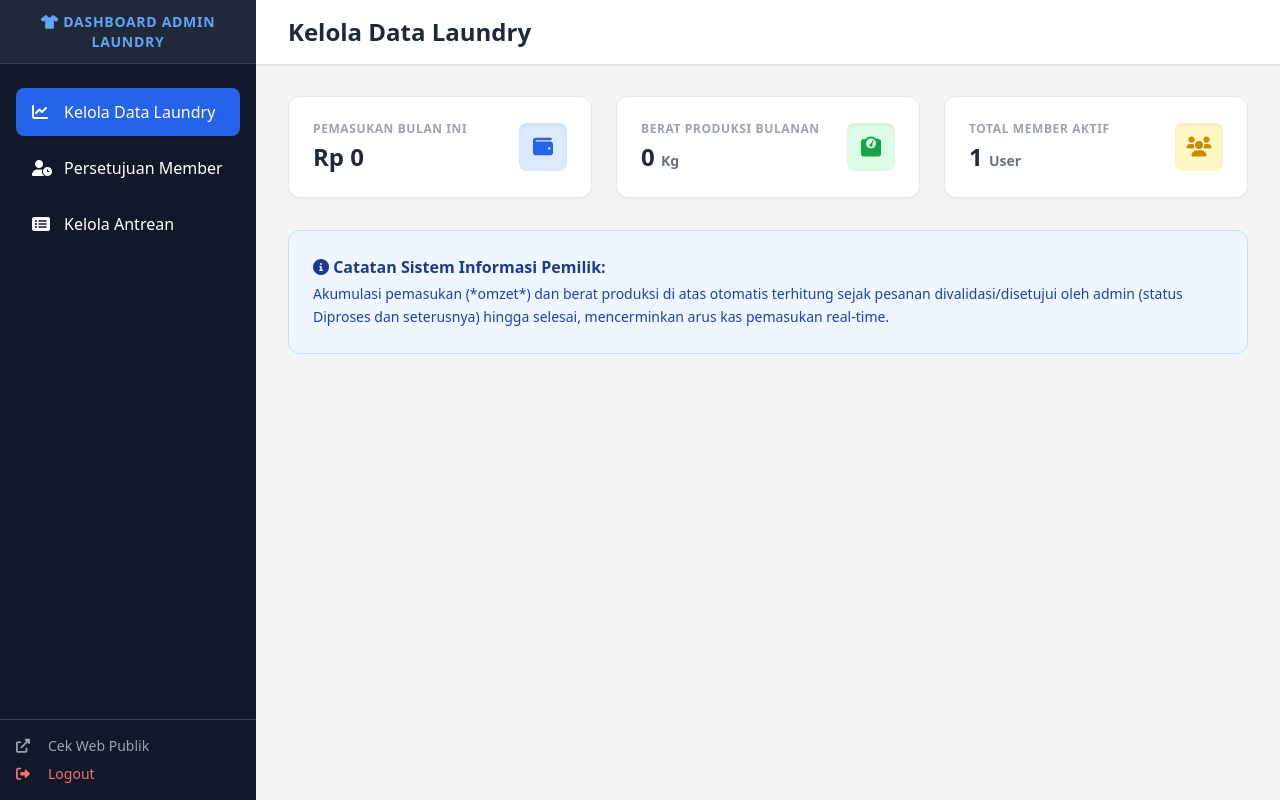
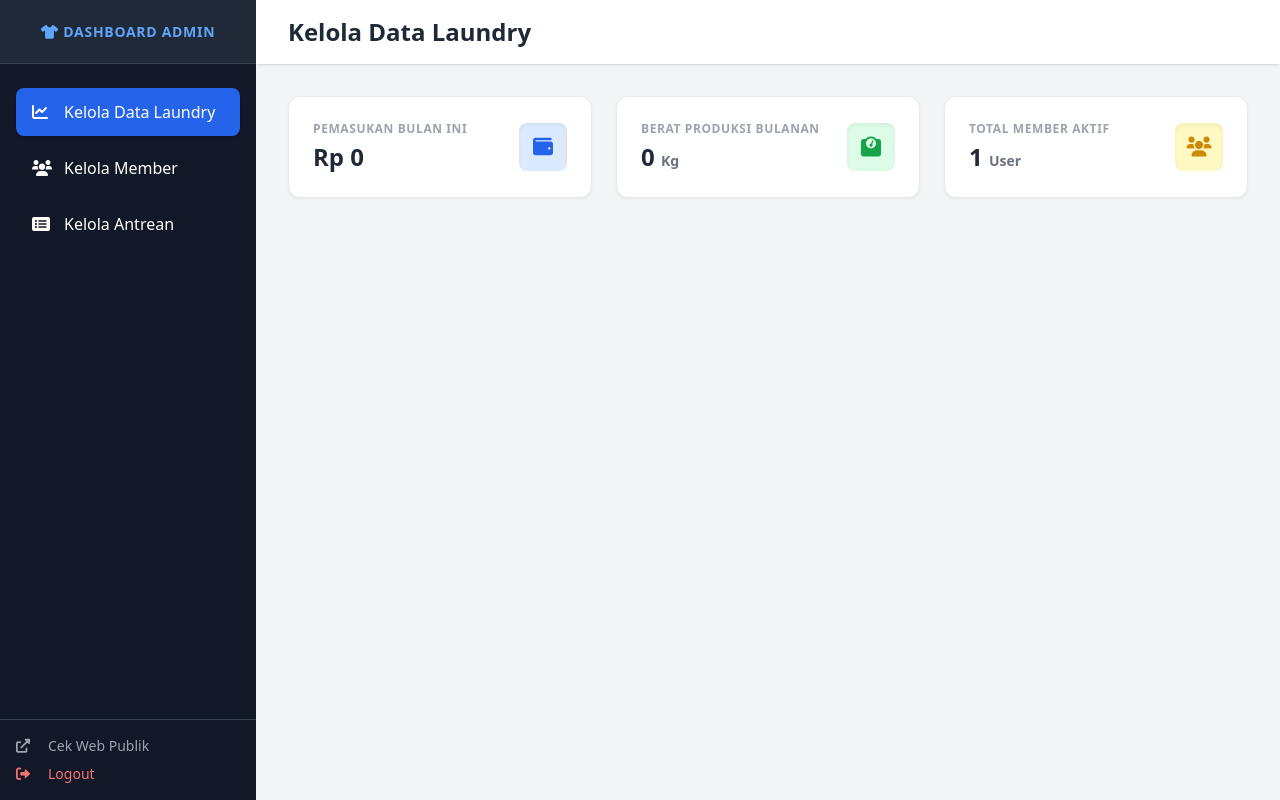
Before and after one commit to grey484/smart_laundry, a PHP site: page /admin/index.php in a window 1280 px wide. Run offline with PHP 8.4, Linux system fonts and the light colour scheme; the visitor is signed in with stand-in values (Sample User, id 1); tables that the repository leaves empty or names only in its code hold one stand-in row (values such as "Sample post"); some libraries are stand-ins or nearby versions.

Commit message:
Add files via upload

```diff
--- a/admin/index.php
+++ b/admin/index.php
@@ -5,6 +5,13 @@ if (!isset($_SESSION['admin_logged_in'])) {
     exit;
 }
 require '../koneksi.php';
+
+// ==========================================
+// 0. LOGIKA OTOMATIS EXPIRED MEMBERSHIP (1 BULAN)
+// ==========================================
+// Otomatis mengubah status member dari 'Aktif' menjadi 'Expired'
+// jika tanggal pendaftaran sudah lebih dari 1 bulan (30 hari)
+$conn->query("UPDATE member SET status_member = 'Expired' WHERE status_member = 'Aktif' AND tanggal_daftar <= (NOW() - INTERVAL 1 MONTH)");
 
 // ==========================================
 // 1. PROSES AKSI DATA (POST NATIVE WITH SOFT-DELETE)
@@ -48,7 +55,7 @@ if ($_SERVER["REQUEST_METHOD"] == "POST" && isset($_POST['action_member'])) {
 // 2. QUERY RETRIEVE DATA STATISTIK BULANAN
 // ==========================================
 
-// A. Hitung Total Omzet Bulan Ini (Terhitung sejak pesanan disetujui/diproses, bukan menunggu konfirmasi)
+// A. Hitung Total Omzet Bulan Ini
 $query_omzet = "SELECT SUM(total_harga) AS total FROM pesanan
                 WHERE MONTH(tanggal_pesan) = MONTH(CURRENT_DATE())
                 AND YEAR(tanggal_pesan) = YEAR(CURRENT_DATE())
@@ -57,7 +64,7 @@ $query_omzet = "SELECT SUM(total_harga) AS total FROM pesanan
 $res_omzet = $conn->query($query_omzet)->fetch_assoc();
 $total_omzet = $res_omzet['total'] ?? 0;
 
-// B. Hitung Berat Produksi (Kg) Bulan Ini (Terhitung sejak pesanan disetujui/diproses)
+// B. Hitung Berat Produksi (Kg) Bulan Ini
 $query_kg = "SELECT SUM(jumlah_kg) AS total_kg FROM pesanan
              WHERE MONTH(tanggal_pesan) = MONTH(CURRENT_DATE())
              AND YEAR(tanggal_pesan) = YEAR(CURRENT_DATE())
@@ -66,7 +73,7 @@ $query_kg = "SELECT SUM(jumlah_kg) AS total_kg FROM pesanan
 $res_kg = $conn->query($query_kg)->fetch_assoc();
 $total_kg = $res_kg['total_kg'] ?? 0;
 
-// C. Hitung Total Member Aktif
+// C. Hitung Total Member Aktif (Hanya yang statusnya benar-benar Aktif dan belum expired)
 $query_tot_member = "SELECT COUNT(*) AS total FROM member WHERE status_member = 'Aktif'";
 $res_tot_member = $conn->query($query_tot_member)->fetch_assoc();
 $total_member_aktif = $res_tot_member['total'] ?? 0;
@@ -75,7 +82,11 @@ $total_member_aktif = $res_tot_member['total'] ?? 0;
 $query_member = "SELECT * FROM member WHERE status_member = 'Pending' ORDER BY id ASC";
 $result_member = $conn->query($query_member);
 
-// E. Ambil Data Pesanan Transaksi Aktif (Kecuali yang berstatus 'Dihapus_Selesai')
+// E. Ambil Data Member Aktif
+$query_member_aktif = "SELECT * FROM member WHERE status_member = 'Aktif' ORDER BY id ASC";
+$result_member_aktif = $conn->query($query_member_aktif);
+
+// F. Ambil Data Pesanan Transaksi Aktif
 $query_pesanan = "SELECT p.*, m.poin AS member_poin, m.no_whatsapp
                   FROM pesanan p
                   LEFT JOIN member m ON p.member_id = m.id
@@ -88,9 +99,8 @@ $result_pesanan = $conn->query($query_pesanan);
 // ==========================================
 $page = isset($_GET['page']) ? $_GET['page'] : 'dashboard';
 
-// Sinkronisasi Judul Topbar Halaman Aktif
 $header_title = "Kelola Data Laundry";
-if ($page == 'member') { $header_title = "Persetujuan Member Baru"; }
+if ($page == 'member') { $header_title = "Kelola & Persetujuan Member"; }
 if ($page == 'transaksi') { $header_title = "Kelola Antrean Cucian"; }
 ?>
 
@@ -109,7 +119,7 @@ if ($page == 'transaksi') { $header_title = "Kelola Antrean Cucian"; }
     <aside class="w-64 bg-gray-900 text-white flex flex-col hidden md:flex shrink-0">
         <div class="h-16 flex items-center justify-center border-b border-gray-700 bg-gray-800">
             <h1 class="text-sm font-bold tracking-wider uppercase text-blue-400 text-center px-2">
-                <i class="fas fa-tshirt"></i> Dashboard Admin Laundry
+                <i class="fas fa-tshirt"></i> Dashboard Admin
             </h1>
         </div>
         <nav class="flex-1 px-4 py-6 space-y-2">
@@ -117,7 +127,7 @@ if ($page == 'transaksi') { $header_title = "Kelola Antrean Cucian"; }
                 <i class="fas fa-chart-line w-5"></i> Kelola Data Laundry
             </a>
             <a href="index.php?page=member" class="flex items-center gap-3 px-4 py-3 rounded-lg text-white font-medium transition <?= $page == 'member' ? 'bg-blue-600 shadow' : 'hover:bg-gray-800 text-gray-300' ?>">
-                <i class="fas fa-user-clock w-5"></i> Persetujuan Member
+                <i class="fas fa-users w-5"></i> Kelola Member
             </a>
             <a href="index.php?page=transaksi" class="flex items-center gap-3 px-4 py-3 rounded-lg text-white font-medium transition <?= $page == 'transaksi' ? 'bg-blue-600 shadow' : 'hover:bg-gray-800 text-gray-300' ?>">
                 <i class="fas fa-list-alt w-5"></i> Kelola Antrean
@@ -142,7 +152,7 @@ if ($page == 'transaksi') { $header_title = "Kelola Antrean Cucian"; }
 
         <div class="p-8 flex-1">
             <?php if ($page == 'dashboard'): ?>
-                <!-- VIEW MENU 1: PANTAU OMZET (DASHBOARD) -->
+                <!-- VIEW MENU 1: DASHBOARD -->
                 <div class="grid grid-cols-1 md:grid-cols-3 gap-6 mb-8">
                     <div class="bg-white rounded-xl shadow-sm p-6 border border-gray-200 flex items-center justify-between">
                         <div>
@@ -172,13 +182,14 @@ if ($page == 'transaksi') { $header_title = "Kelola Antrean Cucian"; }
                         </div>
                     </div>
                 </div>
-                <div class="bg-blue-50 border border-blue-200 rounded-xl p-6">
-                    <h4 class="text-base font-bold text-blue-900 mb-1"><i class="fas fa-info-circle"></i> Catatan Sistem Informasi Pemilik:</h4>
-                    <p class="text-sm text-blue-800 leading-relaxed">Akumulasi pemasukan (*omzet*) dan berat produksi di atas otomatis terhitung sejak pesanan divalidasi/disetujui oleh admin (status Diproses dan seterusnya) hingga selesai, mencerminkan arus kas pemasukan real-time.</p>
-                </div>
 
             <?php elseif ($page == 'member'): ?>
-                <!-- VIEW MENU 2: PERSETUJUAN MEMBER -->
+                <!-- VIEW MENU 2: KELOLA MEMBER & PERSETUJUAN -->
+                <div class="space-y-8">
+
+                    <!-- BAGIAN A: PERMINTAAN MEMBER BARU (PENDING) -->
+                    <div>
+                        <h3 class="text-lg font-bold text-gray-800 mb-4"><i class="fas fa-user-clock text-yellow-500"></i> Permintaan Pendaftaran Member Baru</h3>
                         <div class="bg-white shadow-sm rounded-xl overflow-hidden border border-gray-200">
                             <div class="overflow-x-auto">
                                 <table class="min-w-full leading-normal text-left">
@@ -215,8 +226,7 @@ if ($page == 'transaksi') { $header_title = "Kelola Antrean Cucian"; }
                                             <?php endwhile; ?>
                                         <?php else: ?>
                                             <tr>
-                                        <td colspan="3" class="px-6 py-8 text-center text-gray-400 font-medium bg-gray-50/50">
-                                            <i class="fas fa-check-circle text-gray-300 text-3xl mb-2 block"></i>
+                                                <td colspan="3" class="px-6 py-6 text-center text-gray-400 font-medium bg-gray-50/50">
                                                     Tidak ada permintaan pendaftaran member baru saat ini.
                                                 </td>
                                             </tr>
@@ -225,9 +235,61 @@ if ($page == 'transaksi') { $header_title = "Kelola Antrean Cucian"; }
                                 </table>
                             </div>
                         </div>
+                    </div>
+
+                    <!-- BAGIAN B: DAFTAR MEMBER AKTIF -->
+                    <div>
+                        <h3 class="text-lg font-bold text-gray-800 mb-4"><i class="fas fa-users text-blue-500"></i> Daftar Pelanggan Member Aktif (Masa Aktif 1 Bulan)</h3>
+                        <div class="bg-white shadow-sm rounded-xl overflow-hidden border border-gray-200">
+                            <div class="overflow-x-auto">
+                                <table class="min-w-full leading-normal text-left">
+                                    <thead>
+                                        <tr class="bg-gray-50 text-gray-400 text-xs uppercase tracking-wider font-bold border-b border-gray-200">
+                                            <th class="px-6 py-4">Nama Member</th>
+                                            <th class="px-6 py-4">Nomor WhatsApp</th>
+                                            <th class="px-6 py-4 text-center">Poin Loyalitas</th>
+                                            <th class="px-6 py-4 text-center">Status Akun</th>
+                                        </tr>
+                                    </thead>
+                                    <tbody class="text-sm">
+                                        <?php if($result_member_aktif->num_rows > 0): ?>
+                                            <?php while($row_akt = $result_member_aktif->fetch_assoc()): ?>
+                                            <tr class="hover:bg-gray-50/50 transition border-b border-gray-100">
+                                                <td class="px-6 py-4 font-bold text-gray-800"><?= htmlspecialchars($row_akt['nama']) ?></td>
+                                                <td class="px-6 py-4 text-blue-600 font-semibold">
+                                                    <a href="https://wa.me/<?= htmlspecialchars($row_akt['no_whatsapp']) ?>" target="_blank" class="hover:underline">
+                                                        <i class="fab fa-whatsapp text-green-500"></i> <?= htmlspecialchars($row_akt['no_whatsapp']) ?>
+                                                    </a>
+                                                </td>
+                                                <td class="px-6 py-4 text-center">
+                                                    <span class="bg-yellow-100 text-yellow-800 text-xs font-bold px-3 py-1 rounded-full border border-yellow-300">
+                                                        <i class="fas fa-star text-yellow-500"></i> <?= $row_akt['poin'] ?? 0 ?> Poin
+                                                    </span>
+                                                </td>
+                                                <td class="px-6 py-4 text-center">
+                                                    <span class="bg-green-100 text-green-700 text-xs font-bold px-3 py-1 rounded-full">
+                                                        Aktif
+                                                    </span>
+                                                </td>
+                                            </tr>
+                                            <?php endwhile; ?>
+                                        <?php else: ?>
+                                            <tr>
+                                                <td colspan="4" class="px-6 py-6 text-center text-gray-400 font-medium bg-gray-50/50">
+                                                    Belum ada member yang berstatus aktif.
+                                                </td>
+                                            </tr>
+                                        <?php endif; ?>
+                                    </tbody>
+                                </table>
+                            </div>
+                        </div>
+                    </div>
+
+                </div>
 
             <?php elseif ($page == 'transaksi'): ?>
-                <!-- VIEW MENU 3: KELOLA ANTREAN -->
+                <!-- VIEW MENU 3: KELOLA ANTREAN TRANSAKSI -->
                 <div class="bg-white shadow-sm rounded-xl overflow-hidden border border-gray-200">
                     <div class="overflow-x-auto">
                         <table class="min-w-full leading-normal text-left">
@@ -287,7 +349,6 @@ if ($page == 'transaksi') { $header_title = "Kelola Antrean Cucian"; }
                                             <p><i class="fas fa-motorcycle text-blue-400 w-4"></i> <?= htmlspecialchars($row['opsi_pengiriman']) ?></p>
                                             <p><i class="fas fa-wallet text-green-400 w-4"></i> <?= htmlspecialchars($row['metode_pembayaran']) ?></p>
 
-                                            <!-- LINK BUKTI PEMBAYARAN -->
                                             <?php if(!empty($row['bukti_pembayaran'])): ?>
                                                 <p class="mt-1">
                                                     <i class="fas fa-image text-purple-500 w-4"></i>
@@ -299,8 +360,6 @@ if ($page == 'transaksi') { $header_title = "Kelola Antrean Cucian"; }
                                         </div>
                                     </td>
                                     <td class="px-6 py-4 text-center">
-
-                                        <!-- Tombol Cepat Verifikasi jika Status Menunggu Konfirmasi -->
                                         <?php if($row['stats'] == 'Menunggu Konfirmasi Admin'): ?>
                                             <div class="mb-3 p-3 bg-orange-50 border border-orange-200 rounded-lg text-left">
                                                 <p class="text-xs font-bold text-orange-800 mb-2"><i class="fas fa-exclamation-circle"></i> Perlu Verifikasi Pembayaran</p>
```
Lines whose indentation alone changed are shown as unchanged.
